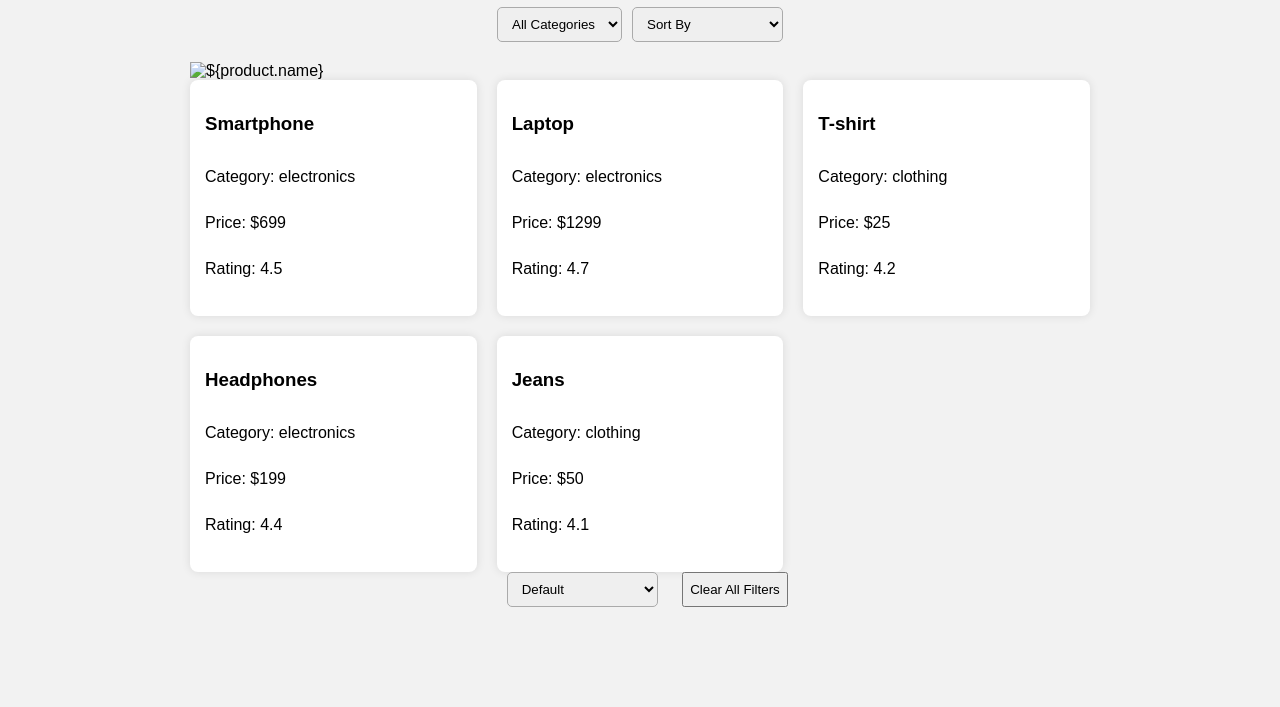
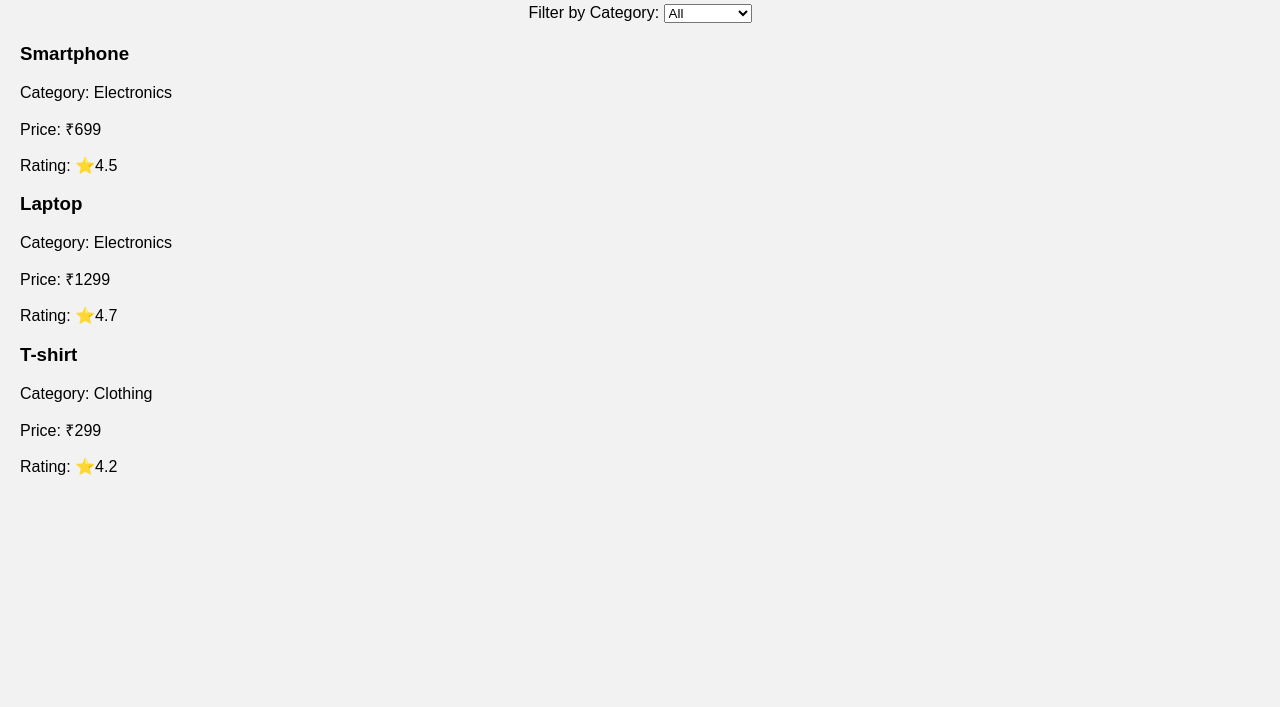
Before and after one commit to setti-Aswini/products-listing, a plain HTML site: page index.html in a window 1280 px wide. Shown: the part 93-800 px from the top of the page. Drawn offline with Linux system fonts and the light colour scheme.

Commit message:
Update index.html

```diff
--- a/index.html
+++ b/index.html
@@ -2,45 +2,60 @@
 <html lang="en">
 <head>
   <meta charset="UTF-8" />
-  <meta name="viewport" content="width=device-width, initial-scale=1.0" />
+  <meta name="viewport" content="width=device-width, initial-scale=1.0"/>
   <title>Product Listing</title>
   <link rel="stylesheet" href="style.css" />
 </head>
 <body>
-  <div class="container">
-    <h1>Product Listing</h1>
 
-    <div class="filters">
-      <select id="categoryFilter">
-        <option value="">All Categories</option>
-        <option value="electronics">Electronics</option>
-        <option value="clothing">Clothing</option>
-      </select>
+  <h1 style="text-align: center; margin: 20px 0;">Product Listing</h1>
 
-      <select id="sortFilter">
-        <option value="">Sort By</option>
-        <option value="price-asc">Price: Low to High</option>
-        <option value="price-desc">Price: High to Low</option>
-        <option value="rating">Rating</option>
-      </select>
-    </div>
-    <img src="${product.image}" alt="${product.name}" />
-
-    <div id="productList" class="product-list"></div>
-    <div class="filters">
-
-  <select id="sortFilter">
-    <option value="default">Default</option>
-    <option value="priceAsc">Price: Low to High</option>
-    <option value="priceDesc">Price: High to Low</option>
-    <option value="rating">Rating</option>
-  </select>
-
-  <button id="clearFilters">Clear All Filters</button>
-    </div>
-
+  <div style="text-align: center; margin-bottom: 20px;">
+    <label for="categoryFilter">Filter by Category: </label>
+    <select id="categoryFilter" onchange="filterProducts()">
+      <option value="all">All</option>
+      <option value="electronics">Electronics</option>
+      <option value="clothing">Clothing</option>
+      <!-- Add more if needed -->
+    </select>
   </div>
 
-  <script src="script.js"></script>
+  <div class="product-container">
+    <div class="product-card" data-category="electronics">
+      <h3>Smartphone</h3>
+      <p>Category: Electronics</p>
+      <p>Price: ₹699</p>
+      <p>Rating: ⭐4.5</p>
+    </div>
+    <div class="product-card" data-category="electronics">
+      <h3>Laptop</h3>
+      <p>Category: Electronics</p>
+      <p>Price: ₹1299</p>
+      <p>Rating: ⭐4.7</p>
+    </div>
+    <div class="product-card" data-category="clothing">
+      <h3>T-shirt</h3>
+      <p>Category: Clothing</p>
+      <p>Price: ₹299</p>
+      <p>Rating: ⭐4.2</p>
+    </div>
+    <!-- Add more products as needed -->
+  </div>
+
+  <script>
+    function filterProducts() {
+      const selectedCategory = document.getElementById("categoryFilter").value;
+      const cards = document.querySelectorAll(".product-card");
+
+      cards.forEach(card => {
+        const category = card.getAttribute("data-category");
+        card.style.display =
+          selectedCategory === "all" || category === selectedCategory
+            ? "block"
+            : "none";
+      });
+    }
+  </script>
+
 </body>
 </html>
```
